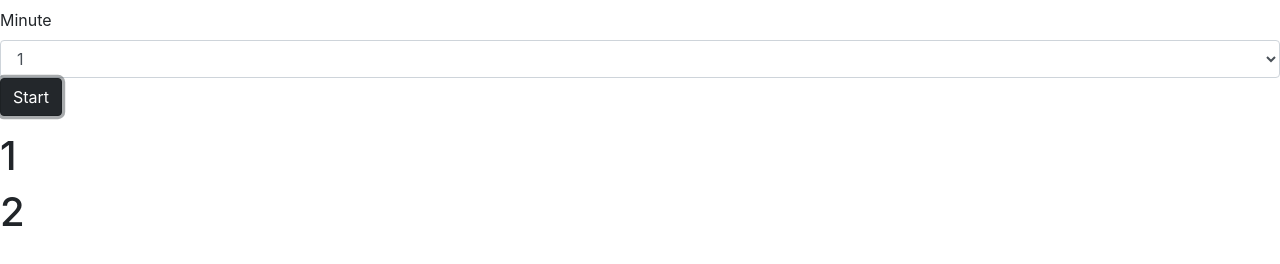
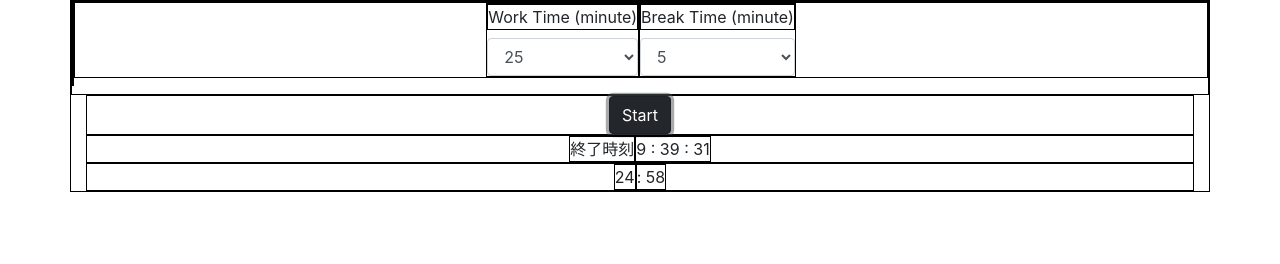
Before and after one commit to haruu11113/timer, a website built with webpack: page index.html in a window 1280 px wide. Both pictures are taken after a click on the button "Start". Built offline with nearby package versions, Linux system fonts and the light colour scheme.

Commit message:
feat(startを二度押したときに時間お更新する):

```diff
--- a/index.html
+++ b/index.html
@@ -11,21 +11,27 @@
         integrity="sha384-9aIt2nRpC12Uk9gS9baDl411NQApFmC26EwAOH8WgZl5MYYxFfc+NcPb1dKGj7Sk" crossorigin="anonymous">
 
     <title>Hello, world!</title>
-
+    <style>
+        body * {
+            border: 1px solid black;
+        }
+    </style>
 </head>
 
 <body>
-    <div id="contents">
+    <div class="container">
+        <div class="row">
             <H1 id="clock"></H1>
-        <div class="form-group">
-            <label for="exampleFormControlSelect1">Minute</label>
-            <select class="form-control" id="minute" value='10'>
+            <div class="form-group col d-flex justify-content-center">
+                <div>
+                    <label for="workTime">Work Time (minute)</label>
+                    <select class="form-control" id="workMinute">
                         <option>1</option>
                         <option>5</option>
                         <option>10</option>
                         <option>15</option>
                         <option>20</option>
-                <option>25</option>
+                        <option selected>25</option>
                         <option>30</option>
                         <option>35</option>
                         <option>40</option>
@@ -34,22 +40,32 @@
                         <option>55</option>
                         <option>60</option>
                     </select>
-            <!-- <label for="exampleFormControlSelect1">Second</label> -->
-            <!-- <select class="form-control" id="second" value='20'> -->
-            <!--     <option>10</option> -->
-            <!--     <option>20</option> -->
-            <!--     <option>30</option> -->
-            <!--     <option>40</option> -->
-            <!--     <option>50</option> -->
-            <!--     <option>60</option> -->
-            <!-- </select> -->
+                </div>
+                <div>
+                    <label for="breakTime">Break Time (minute)</label>
+                    <select class="form-control" id="breakMinute" value='10'>
+                        <option>3</option>
+                        <option selected>5</option>
+                        <option>8</option>
+                        <option>10</option>
+                        <option>13</option>
+                        <option>15</option>
+                    </select>
+                </div>
+            </div>
+        </div>
+        <div class="col-md d-flex justify-content-center">
             <button type="button" class="btn btn-dark" id="start">Start</button>
         </div>
-        <H1 id="timer"></H1>
-        <H1 id="timerMinute">1</H1>
-        <H1 id="timerSecond">2</H1>
+        <div class="col d-flex justify-content-center">
+            <div>終了時刻</div>
+            <div id="timer">00:00:00</div>
         </div>
-
+        <div class="col d-flex justify-content-center">
+            <a class="" id="timerMinute"></a>
+            <a class="" id="timerSecond"></a>
+        </div>
+    </div>
     <!-- Optional JavaScript -->
     <script src="./dist/index.js"></script>
     <script src="https://code.jquery.com/jquery-3.5.1.slim.min.js"
--- a/ts/Timer.ts
+++ b/ts/Timer.ts
@@ -13,21 +13,21 @@ export class Timer {
     public minute: number;
     public second: number;
     public workTimer: NodeJS.Timer | null;
-
     constructor (minute: number) {
         this.startAt = new Date();
         this.finishAt = new Date();
         this.finishAt.setMinutes(this.finishAt.getMinutes() + minute);
-
         this.minute = minute;
         this.second = 0;
         this.workTimer = null;
     }
 
-    // getClock(): string {
-    //     return `${this.}:${this.minute}:${this.second}`;
-    // }
-
+    updateFinishAt(minute: number): void{
+        let now: Date = new Date();
+        this.finishAt.setMinutes(now.getMinutes() + minute);
+        this.minute = minute;
+        this.second = 0;
+    }
     startWork(): void {
         this.workTimer = setInterval(() => {
             let timerMinuteElem: HTMLInputElement = <HTMLInputElement>document.getElementById('timerMinute');
--- a/ts/index.ts
+++ b/ts/index.ts
@@ -26,12 +26,18 @@ import { Timer } from "./Timer";
 //     contentsElem.innerText = timer.getClock();
 // },1000);
 
-
+const timer: Timer = new Timer(25);
+console.log('init');
+console.log(timer.finishAt);
 var startbutton: HTMLInputElement = <HTMLInputElement>document.getElementById("start");
 startbutton.addEventListener('click', () => {
     let timerElem: HTMLInputElement = <HTMLInputElement>document.getElementById('timer');
     let minuteFormElem: HTMLInputElement = <HTMLInputElement>document.getElementById('workMinute');
-    let timer: Timer = new Timer(parseInt(minuteFormElem.value));
+    timer.updateFinishAt(parseInt(minuteFormElem.value));
+    // const timer: Timer = new Timer(parseInt(minuteFormElem.value));
+    console.log('updated');
+    console.log(timer.finishAt);
+    timer.stopWork();
     timer.startWork();
     timerElem.innerText = String(timer.finishAt.getHours()) + ' : ' + String(timer.finishAt.getMinutes()) + ' : ' + String(timer.finishAt.getSeconds());
 
```
Lines whose indentation alone changed are shown as unchanged.
